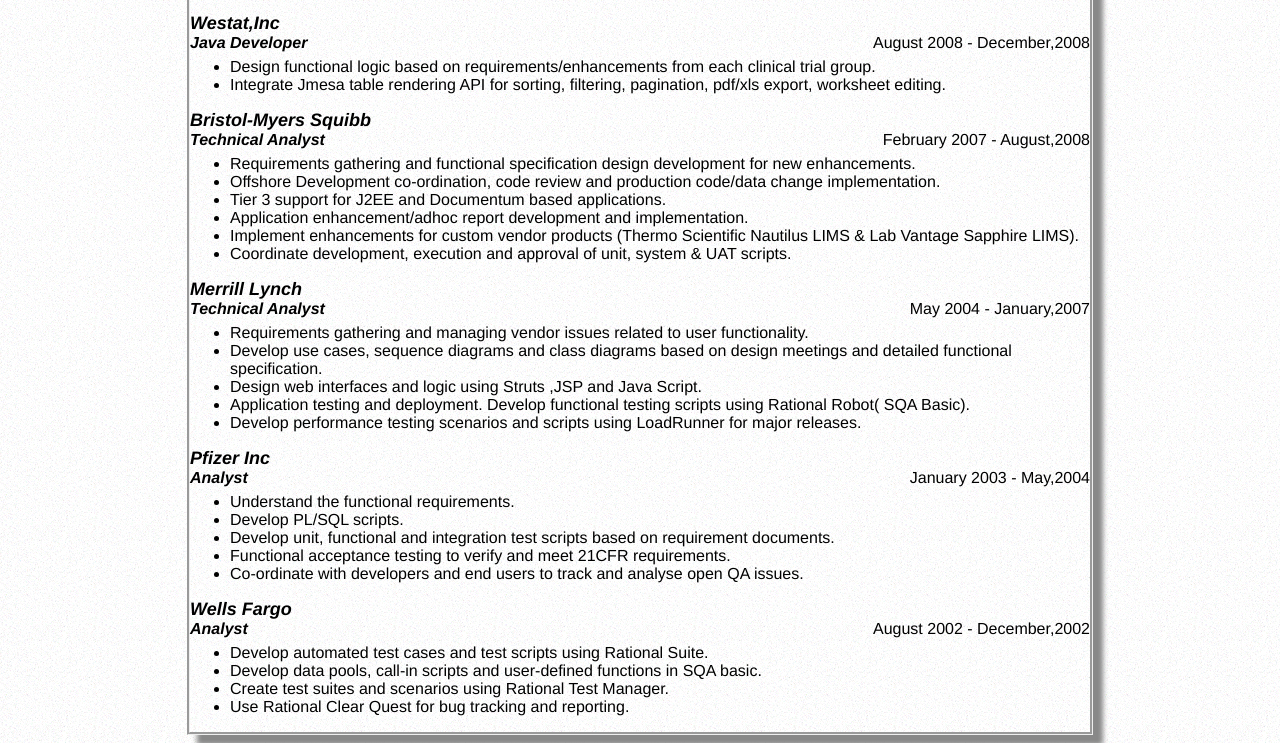
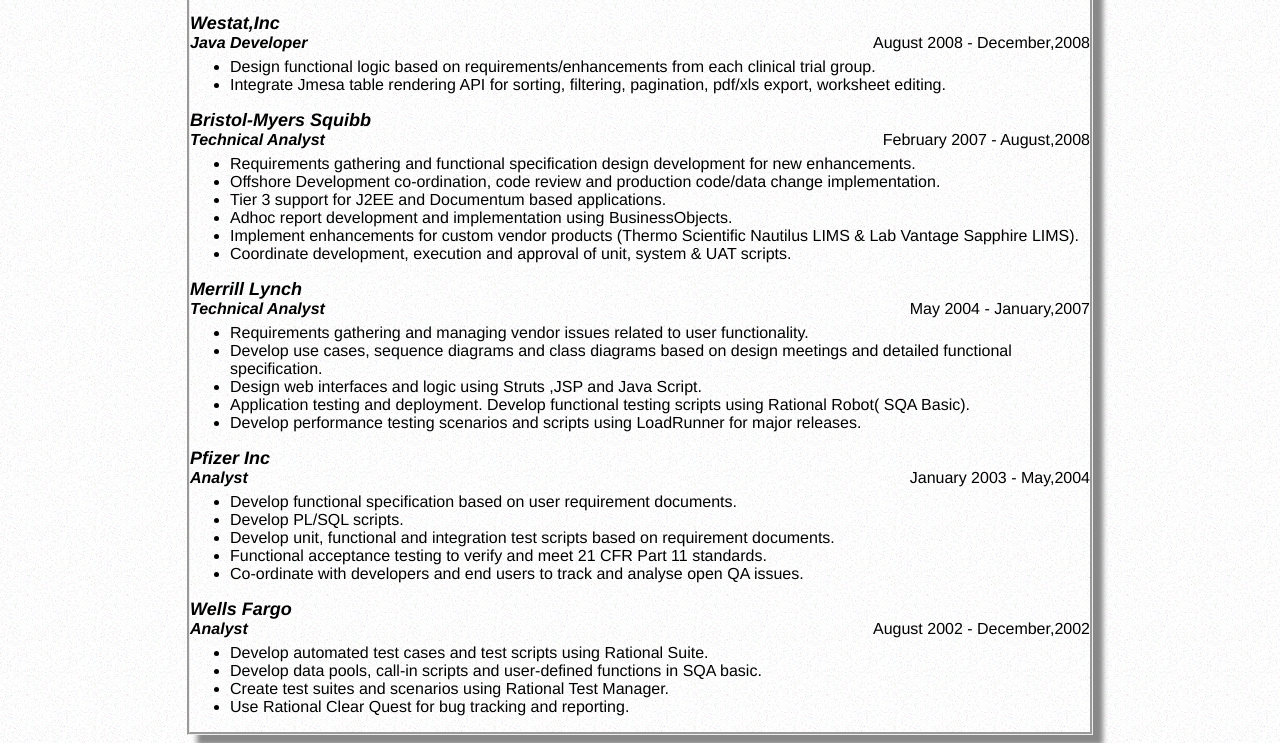
Before and after one commit to ckuruvi/ckuruvi.github.io, a plain HTML site: page index.html in a window 1280 px wide. Shown: the part 588-1331 px from the top of the page. Drawn offline with Linux system fonts and the light colour scheme.

Commit message:
update resume

```diff
--- a/index.html
+++ b/index.html
@@ -79,7 +79,7 @@
 							<li>Requirements gathering and functional specification design development for new enhancements.</li>
 							<li>Offshore Development co-ordination, code review and production code/data change implementation.</li>
 							<li>Tier 3 support for J2EE and Documentum based applications.</li>
-							<li>Application enhancement/adhoc report development and implementation.</li>
+							<li>Adhoc report development and implementation using BusinessObjects.</li>
 							<li>Implement enhancements for custom vendor products (Thermo Scientific Nautilus LIMS & Lab Vantage Sapphire LIMS).</li>
 							<li>Coordinate development, execution and approval of unit, system & UAT scripts.</li>
 						</ul>
@@ -108,10 +108,10 @@
 
 					<div >
 						<ul>
-							<li>Understand the functional requirements.</li>
+							<li>Develop functional specification based on user requirement documents.</li>
 							<li>Develop PL/SQL scripts.</li>
 							<li>Develop unit, functional and integration test scripts based on requirement documents.</li>
-							<li>Functional acceptance testing to verify and meet 21CFR requirements.</li>
+							<li>Functional acceptance testing to verify and meet 21 CFR Part 11 standards.</li>
 							<li>Co-ordinate with developers and end users to track and analyse open QA issues.</li
 						</ul>
 					</div>
```
